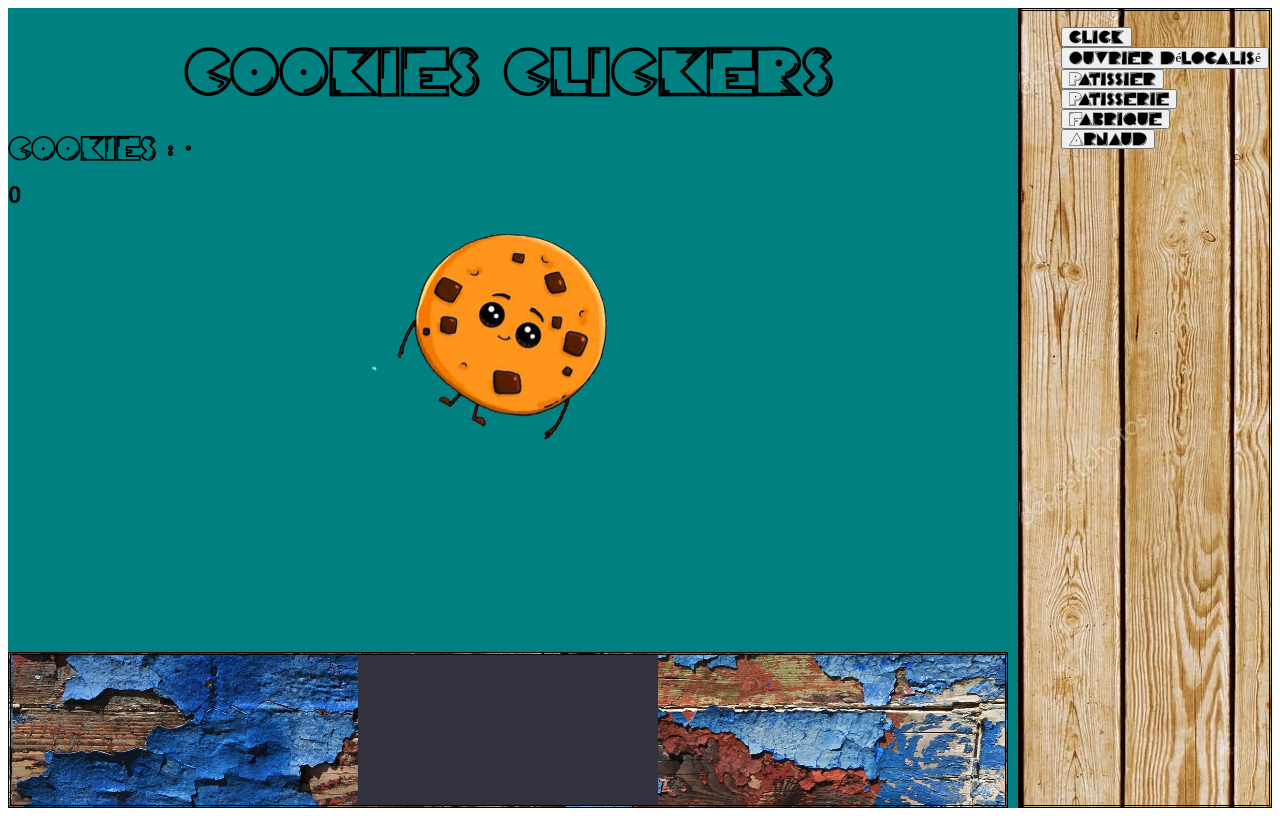
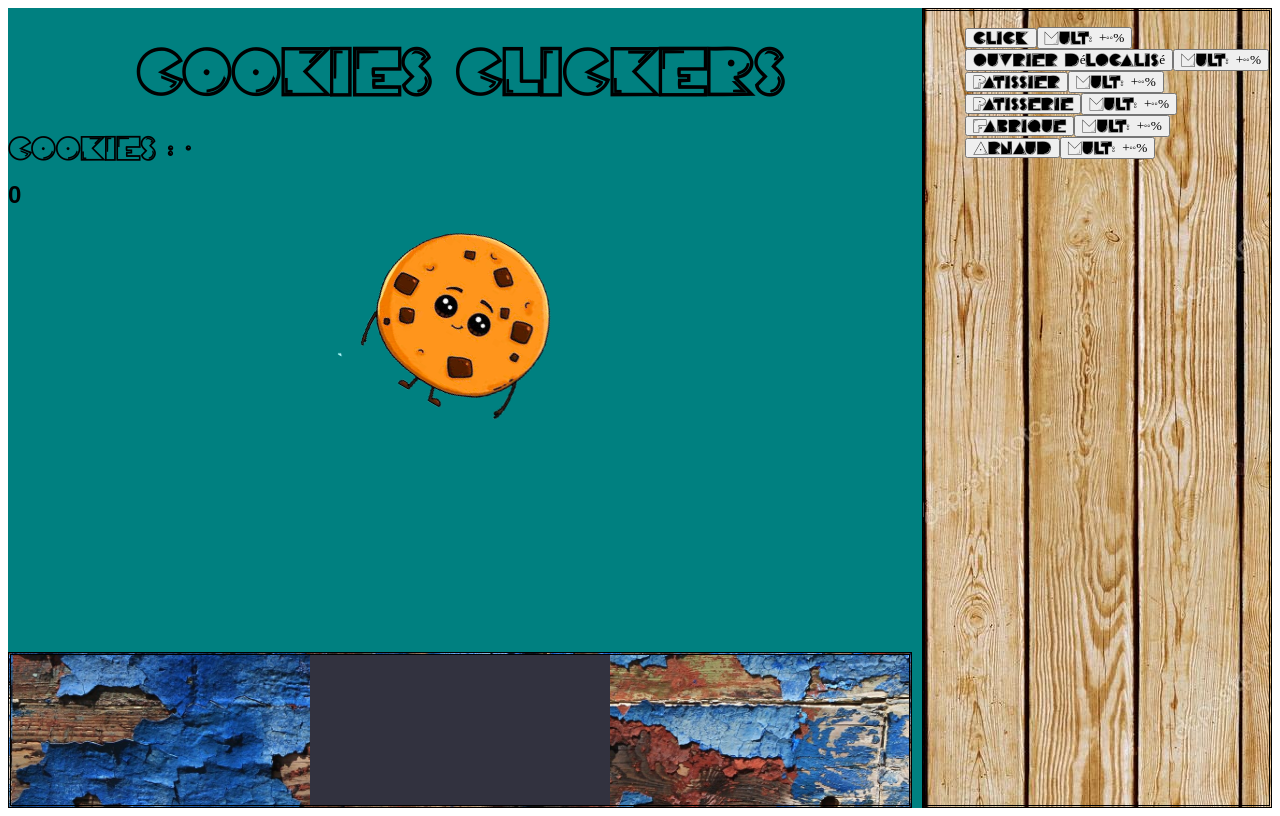
Before and after one commit to Levizar/Clicker, a plain HTML site: page index.html in a window 1280 px wide. Drawn offline with Linux system fonts and the light colour scheme.

Commit message:
button multip ok

```diff
--- a/assets/js/script.js
+++ b/assets/js/script.js
@@ -191,17 +191,23 @@
 // Cette boucle forEach instancie chaque type de producer se trouvant dans l'arrProduceModel
 // Et crée les boutons correspondants en les injectants directement dans le DOM
 arrProducerModel.forEach((model, index) => {
+    // arrProducerModel contient ceci : [name, baseProduction, basePrice, multBasePrice, imgPath]
     let newProducer = new Producer(...model);
     arrTypeOfProducer.push(newProducer);
     let templateBtn = document.getElementById("template").cloneNode(true);
     let cloneBtn = document.importNode(templateBtn.content, true);
-    let button = cloneBtn.querySelector("button")
-    button.innerText = model[0];
+    let buttonBuy = cloneBtn.querySelector("button.buy")
+    buttonBuy.innerText = model[0];
+    let buttonMult = cloneBtn.querySelector("button.mult")
+    buttonMult.innerText = `Mult: +50%`;                            // Codé en dur: à modifier
     let target = document.getElementById("target");
-    target.appendChild(cloneBtn);                       // sera dans une ul li
-    button.id = model[0]
-    button.addEventListener("click", () => {
-        arrTypeOfProducer[index].buyProd()
+    target.appendChild(cloneBtn);
+    buttonBuy.id = model[0]
+    buttonBuy.addEventListener("click", () => {
+        arrTypeOfProducer[index].buyProd();
+    })
+    buttonMult.addEventListener("click", () => {
+        arrTypeOfProducer[index].buyMult();
     })
 });
 
@@ -211,8 +217,12 @@
 // SetInterval augmentant le nombre de cookie constament
 setInterval(() => {
         cookieGetter();
+    }, timeIntervalCookieGeneration);
+
+// SetInterval raffraichissant le nombre affiché
+setInterval(() => {
         updateCookie();
-    }, timeIntervalCookieGeneration);
+    }, 100);
 
 // Lance la fonction de base en clickant sur le cookie
 document.getElementById("clicker").addEventListener("click", clicker);
--- a/index.html
+++ b/index.html
@@ -54,7 +54,7 @@
             <ul id="target">
                 <template id="template">
                             <li>
-                                <button class="buy"></button>
+                                <button class="buy"></button><button class="mult"></button>
                             </li>
                 </template>
             </ul>
```
